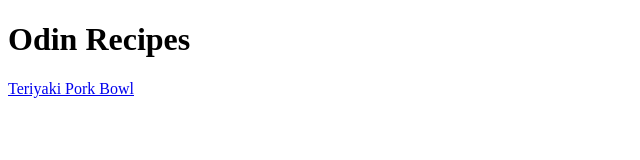
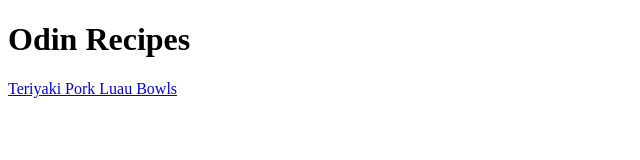
Before and after one commit to paulyshwang/odin-recipes, a plain HTML site: page index.html in a window 1280 px wide. Shown: the full height of the page, 0-640 px from the left. Drawn offline with Linux system fonts and the light colour scheme.

Commit message:
Rename recipe page

```diff
--- a/index.html
+++ b/index.html
@@ -7,6 +7,6 @@
 
   <body>
     <h1>Odin Recipes</h1>
-    <a href="recipes/teriyaki-pork-bowl.html">Teriyaki Pork Bowl</a>
+    <a href="recipes/teriyaki-pork-luau-bowls.html">Teriyaki Pork Luau Bowls</a>
   </body>
 </html>
```
Also changed, not shown: recipes/teriyaki-pork-luau-bowls.html (renamed from recipes/teriyaki-pork-bowl.html).
